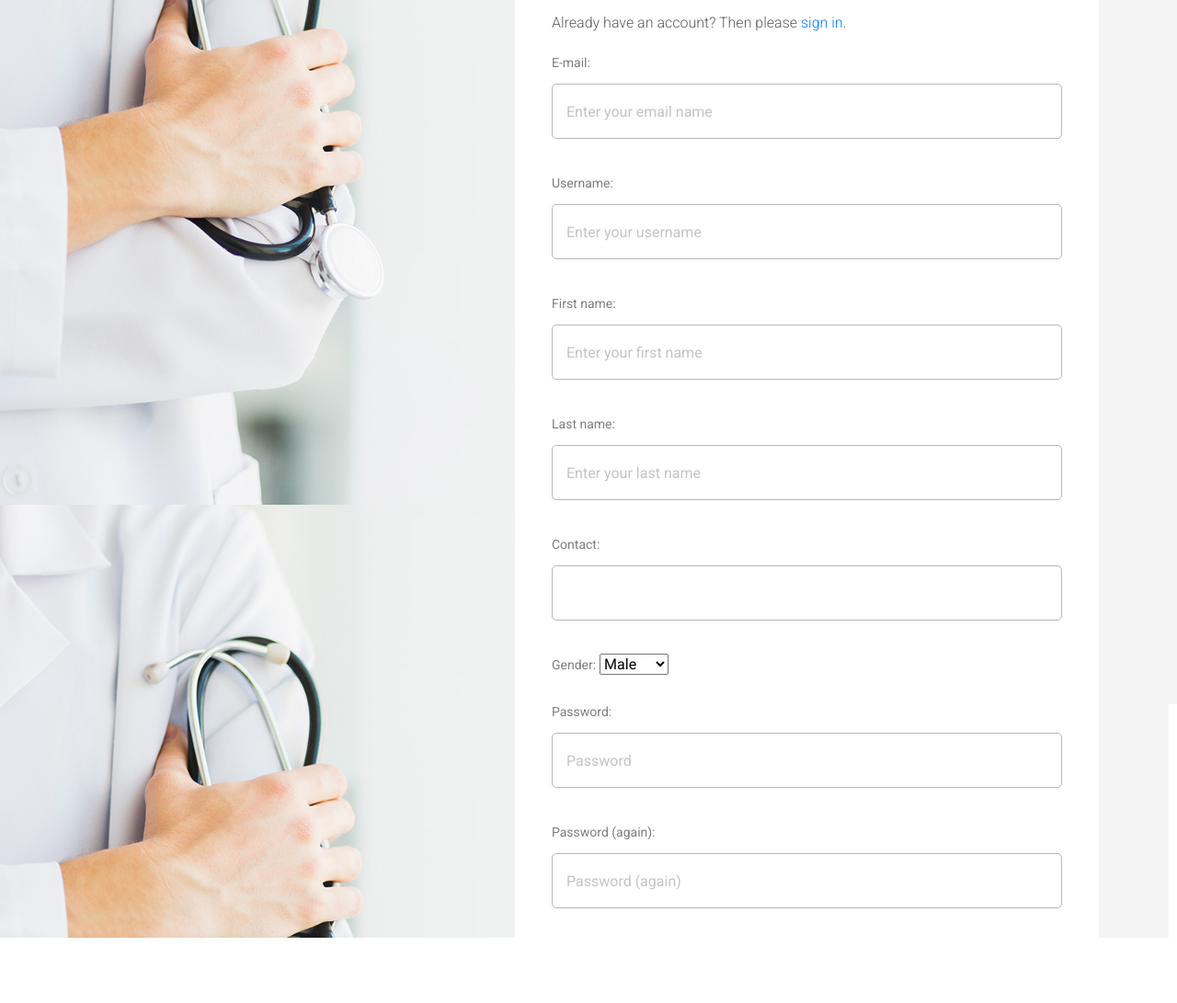
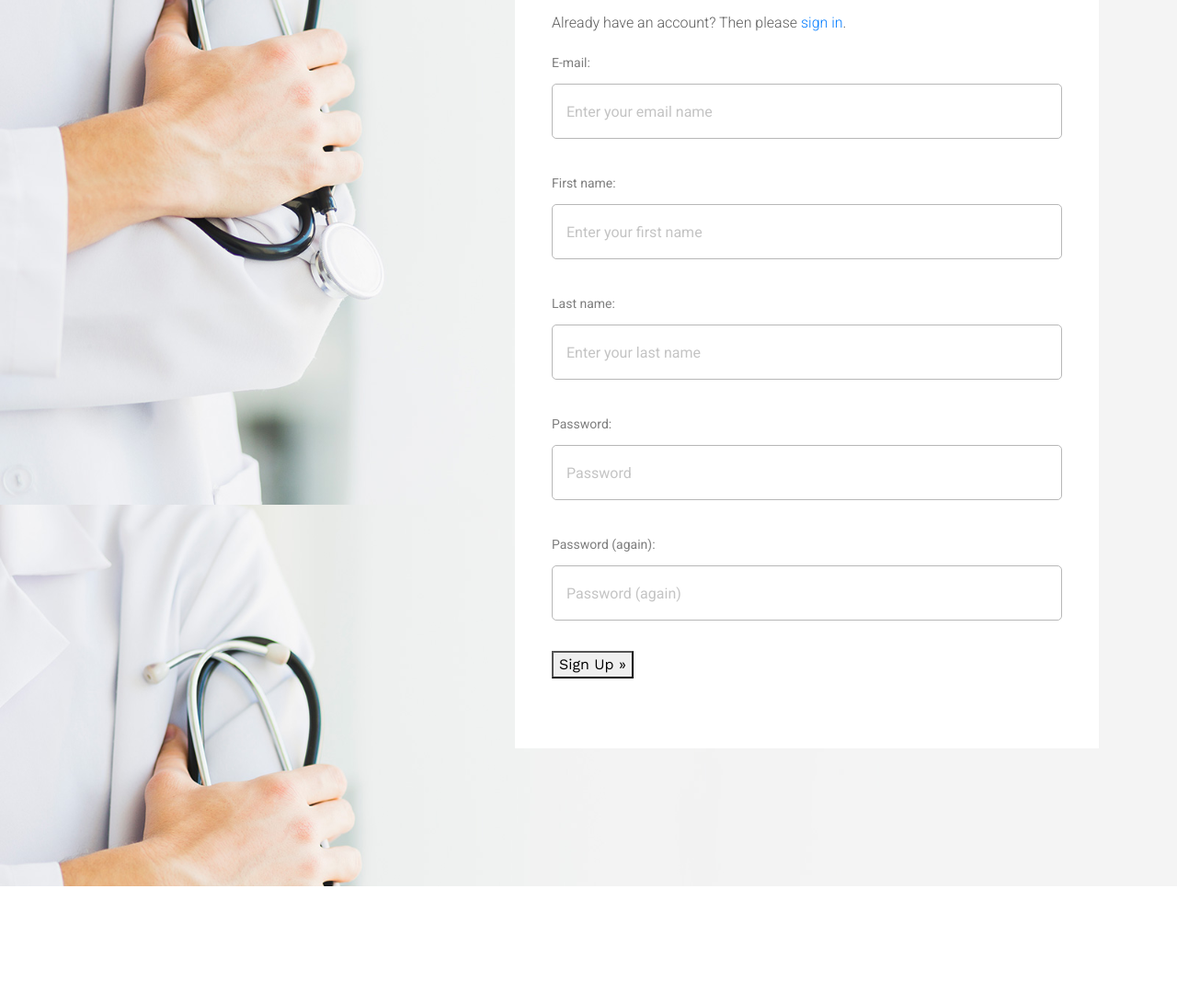
Before and after one commit to palakparmartntra/Appointment-Booking-System, a Django app: page /accounts/signup/ in a window 1280 px wide. Shown: the part 251-1342 px from the top of the page at 92% size. After the commit the page ends 1215 px from the top, so only its background shows below. Run offline with Django 3.2, Linux system fonts and the light colour scheme; parts of the project's set-up code (start-up, migrations or seed data) failed here and were passed over; some libraries are stand-ins or nearby versions.

Commit message:
[UPDATED] sign up form

```diff
--- a/AppointmentBookingSystem/settings.py
+++ b/AppointmentBookingSystem/settings.py
@@ -175,7 +175,7 @@
 ACCOUNT_AUTHENTICATION_METHOD = 'email'
 ACCOUNT_EMAIL_REQUIRED = True
 ACCOUNT_EMAIL_VERIFICATION = 'mandatory'
-ACCOUNT_USERNAME_REQUIRED = True
+ACCOUNT_USERNAME_REQUIRED = False
 ACCOUNT_SESSION_REMEMBER = None
 
 EMAIL_BACKEND = 'django.core.mail.backends.console.EmailBackend'
--- a/accounts/forms.py
+++ b/accounts/forms.py
@@ -15,12 +15,6 @@
             attrs={"placeholder": "Enter your email name"}
         ),
     )
-    username = forms.CharField(
-        max_length=122,
-        widget=forms.TextInput(
-            attrs={"placeholder": "Enter your username"}
-        ),
-    )
     first_name = forms.CharField(
         max_length=122,
         widget=forms.TextInput(
@@ -33,19 +27,10 @@
             attrs={"placeholder": "Enter your last name"}
         ),
     )
-    contact = PhoneNumberField(
-        widget=forms.TextInput(
-            attrs={"placeholder": "Enter your contact number"}
-        )
-    )
-    gender = forms.ChoiceField(choices=GENDER)
-
     def save(self, request):
         user = super(MyCustomSignupForm, self).save(request)
         user.first_name = self.cleaned_data["first_name"]
         user.last_name = self.cleaned_data["last_name"]
-        user.contact = self.cleaned_data["contact"]
-        user.gender = self.cleaned_data["gender"]
         user.save()
         return user
 
--- a/templates/account/signup.html
+++ b/templates/account/signup.html
@@ -41,19 +41,12 @@
                     required: true,
                     email: true,
                 },
-                username: {
-                    required: true,
-                    minlength: 2,
-                },
                 firstName: {
                     minlength: 2,
                 },
                 lastName: {
                     required: true,
                     minlength: 2,
-                },
-                contact: {
-                    required: true,
                 },
                 password1: {
                     required: true,
@@ -69,10 +62,6 @@
                     required: "This field is required.",
                     email: "Please enter a valid email address.",
                 },
-                username: {
-                    required: 'Enter your username!',
-                    minlength: 'Enter more than two character!',
-                },
                 firstName: {
                     required: 'Enter your name!',
                     minlength: 'Enter more than two character!',
@@ -80,9 +69,6 @@
                 lastName: {
                     required: 'Enter your name!',
                     minlength: 'Enter more than two character!',
-                },
-                contact: {
-                    required: 'Enter your Number!',
                 },
                 password1: {
                     required: "Please provide a password",
--- a/templates/index.html
+++ b/templates/index.html
@@ -56,6 +56,7 @@
                                                         <li><a href="{% url 'add_doctor'%}">Add Doctor</a></li>
                                                         {% endif %}
                                                         <li><a href="{% url 'specialities'%}">Specialities</a></li>
+                                                        <li><a href="">Manage Section </a></li>
                                                     </ul>
                                                 </li>
                                                 {% if user.is_superuser %}
```
